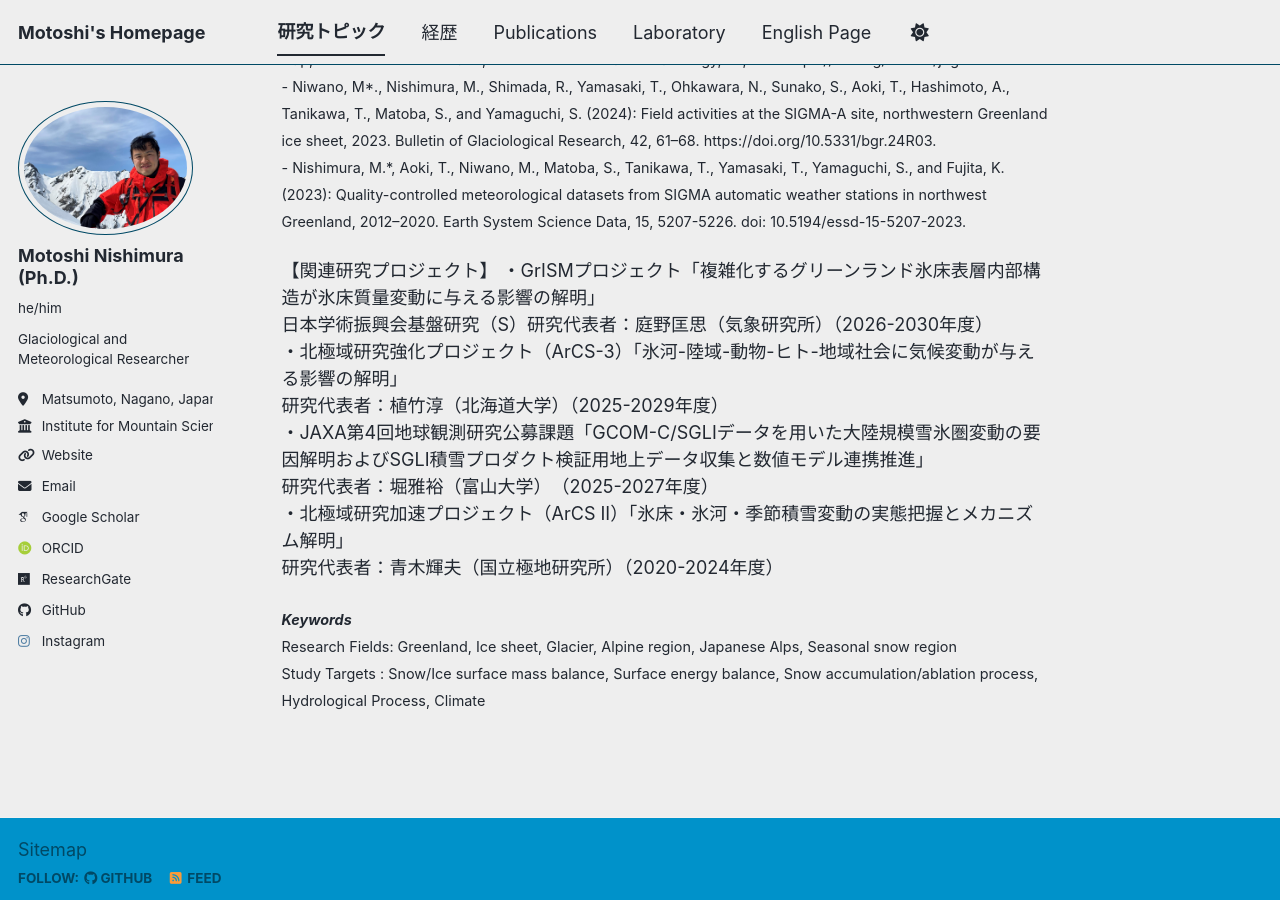
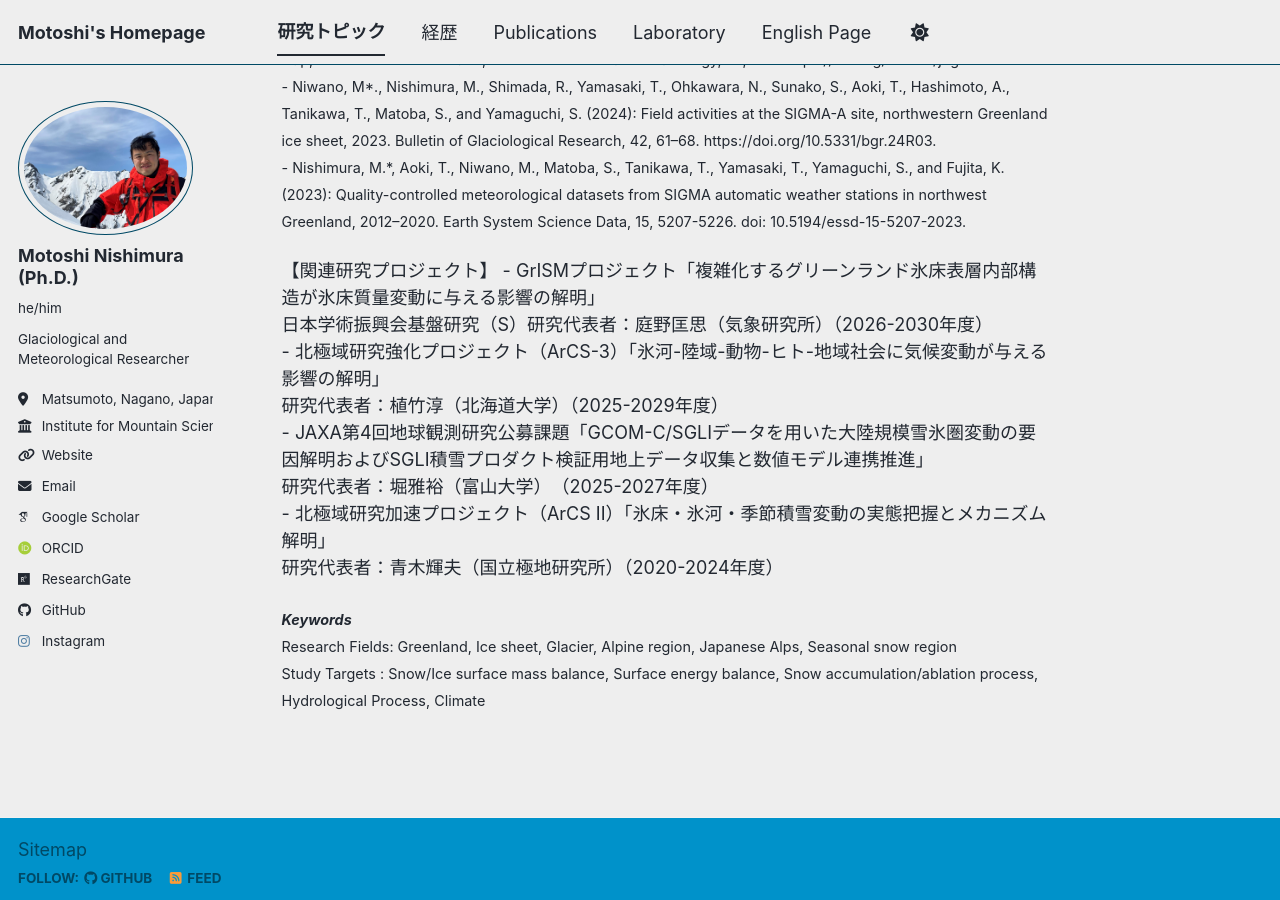
Before and after one commit to MotoshiNishimura/MotoshiNishimura.github.io, a Jekyll site: the page built from _pages/interest.md, in a window 1280 px wide and 900 px high, scrolled down 1062 px. Built offline with Jekyll 4.4.1, drawn with Linux system fonts in a browser that asks for light colours; some web fonts are replaced; a script bundle is joined from its source files by our own code; library files that are not in the unit come from our copies.

```diff
--- a/_pages/interest.md
+++ b/_pages/interest.md
@@ -40,13 +40,13 @@
 
 <p>
 【関連研究プロジェクト】
-・GrISMプロジェクト「複雑化するグリーンランド氷床表層内部構造が氷床質量変動に与える影響の解明」<br>
+- GrISMプロジェクト「複雑化するグリーンランド氷床表層内部構造が氷床質量変動に与える影響の解明」<br>
 日本学術振興会基盤研究（S）研究代表者：庭野匡思（気象研究所）（2026-2030年度）<br>
-・北極域研究強化プロジェクト（ArCS-3）「氷河-陸域-動物-ヒト-地域社会に気候変動が与える影響の解明」<br>
+- 北極域研究強化プロジェクト（ArCS-3）「氷河-陸域-動物-ヒト-地域社会に気候変動が与える影響の解明」<br>
 研究代表者：植竹淳（北海道大学）（2025-2029年度）<br>
-・JAXA第4回地球観測研究公募課題「GCOM-C/SGLIデータを用いた大陸規模雪氷圏変動の要因解明およびSGLI積雪プロダクト検証用地上データ収集と数値モデル連携推進」<br>
+- JAXA第4回地球観測研究公募課題「GCOM-C/SGLIデータを用いた大陸規模雪氷圏変動の要因解明およびSGLI積雪プロダクト検証用地上データ収集と数値モデル連携推進」<br>
 研究代表者：堀雅裕（富山大学）　（2025-2027年度）<br>
-・北極域研究加速プロジェクト（ArCS II）「氷床・氷河・季節積雪変動の実態把握とメカニズム解明」<br>
+- 北極域研究加速プロジェクト（ArCS II）「氷床・氷河・季節積雪変動の実態把握とメカニズム解明」<br>
 研究代表者：青木輝夫（国立極地研究所）（2020-2024年度）<br>
 </p>
 
```
